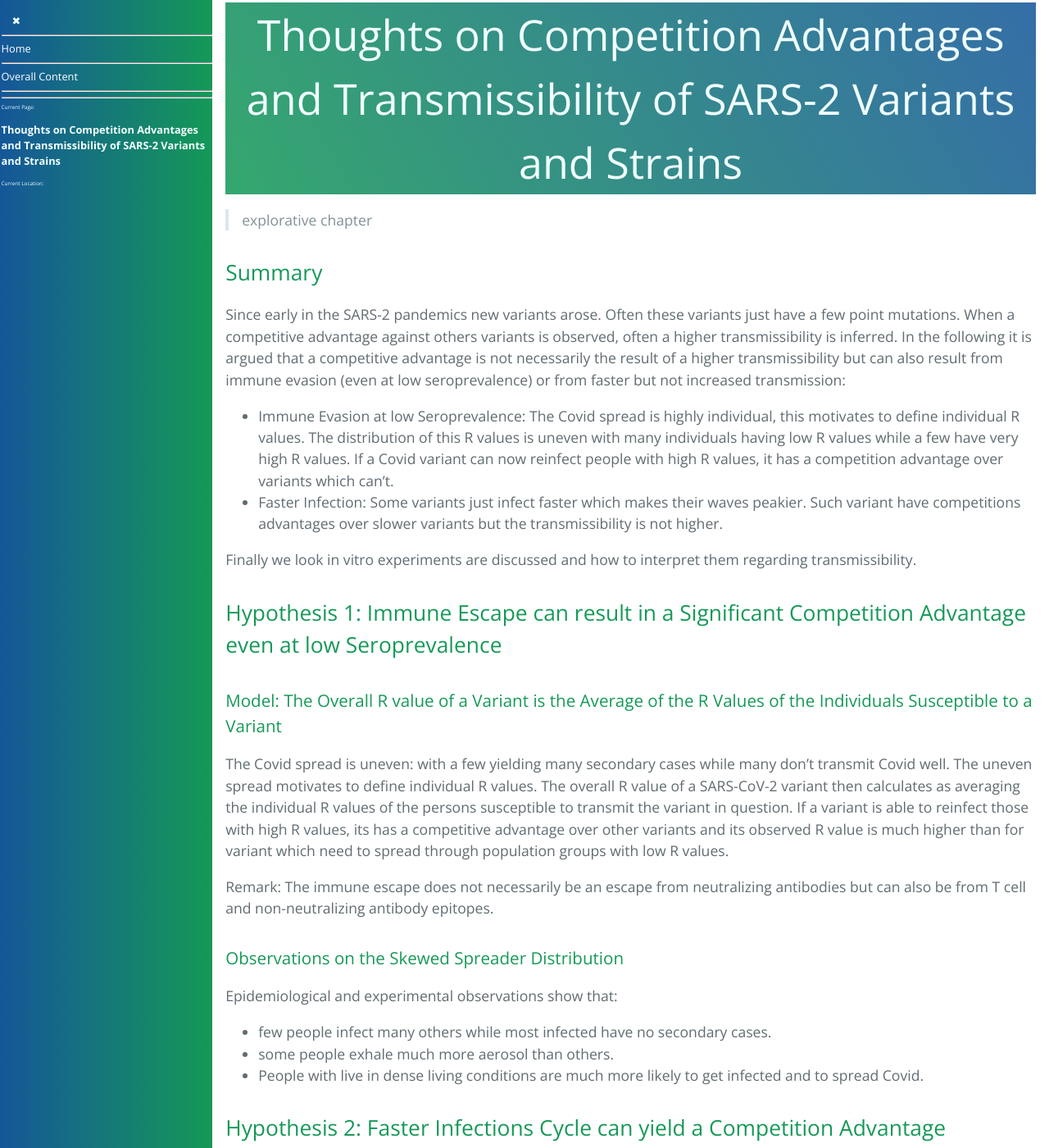
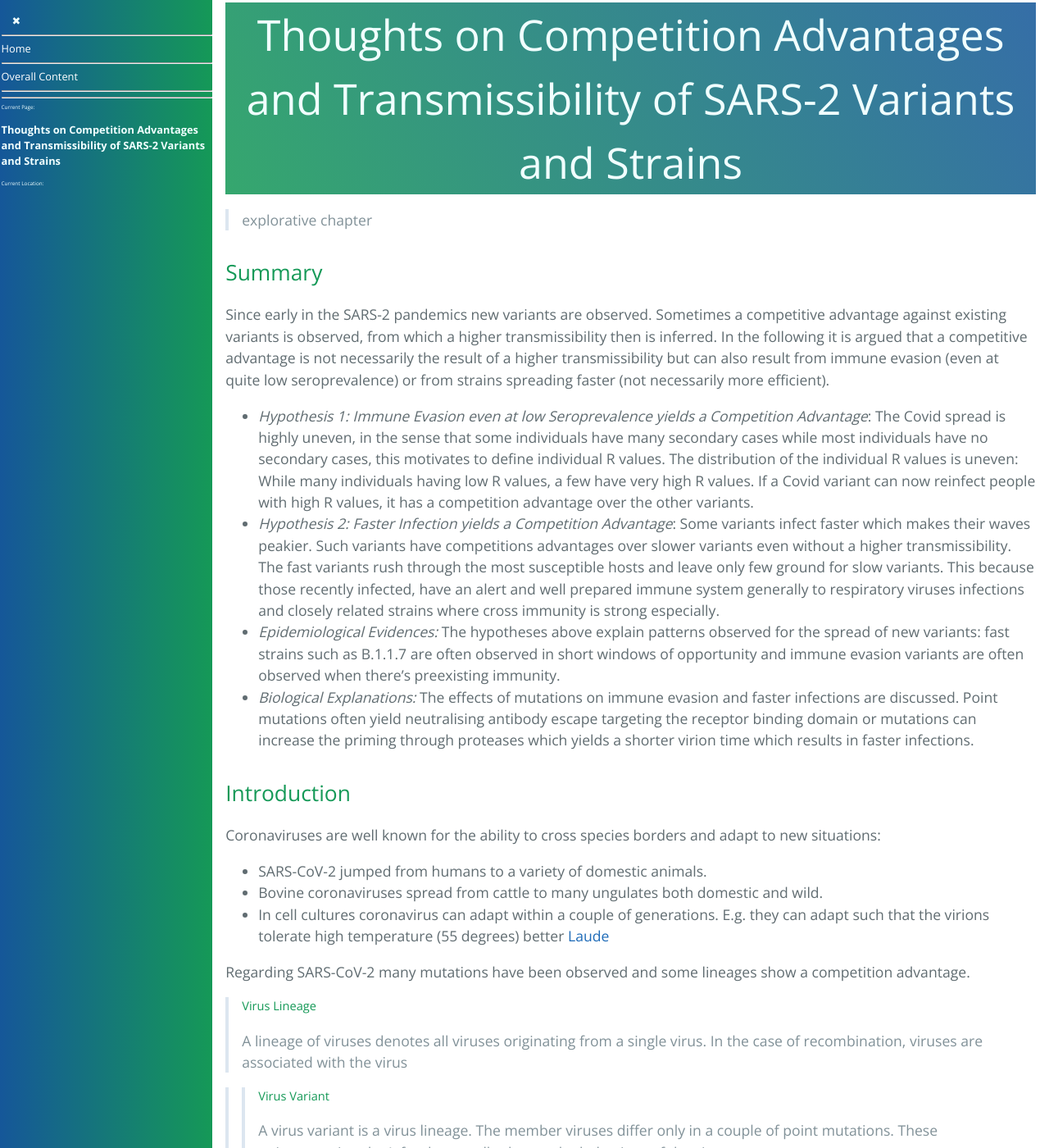
Before and after one commit to forestgrape/coronavirus, a Jekyll site: the page built from 5_epidemiological/antibody_escape_competition_advantages.md, in a window 1280 px wide and 1400 px high. Shown: the whole window at 82% size. Built offline with Jekyll 4.4.1, drawn with Linux system fonts in a browser that asks for light colours; our own code applies the rules of GitHub Pages for plain Markdown files; some of the changed text lies outside the part shown.

Commit message:
extented and clarified competition advantages

```diff
--- a/5_epidemiological/antibody_escape_competition_advantages.md
+++ b/5_epidemiological/antibody_escape_competition_advantages.md
@@ -3,68 +3,102 @@
 > explorative chapter
 
 ## Summary
-Since early in the SARS-2 pandemics new variants arose. Often these variants just have a few point mutations. When a competitive advantage against others variants is observed, often a higher transmissibility is inferred. In the following it is argued that a competitive advantage is not necessarily the result of a higher transmissibility but can also result from immune evasion (even at low seroprevalence) or from faster but not increased transmission:
-* Immune Evasion at low Seroprevalence: The Covid spread is highly individual, this motivates to define individual R values. The distribution of this R values is uneven with many individuals having low R values while a few have very high R values. If a Covid variant can now reinfect people with high R values, it has a competition advantage over variants which can't.
-* Faster Infection: Some variants just infect faster which makes their waves peakier. Such variant have competitions advantages over slower variants but the transmissibility is not higher.
+Since early in the SARS-2 pandemics new variants are observed. Sometimes a competitive advantage against existing variants is observed, from which a higher transmissibility then is inferred. In the following it is argued that a competitive advantage is not necessarily the result of a higher transmissibility but can also result from immune evasion (even at quite low seroprevalence) or from strains spreading faster (not necessarily more efficient).
+* *Hypothesis 1: Immune Evasion even at low Seroprevalence yields a Competition Advantage*: The Covid spread is highly uneven, in the sense that some individuals have many secondary cases while most individuals have no secondary cases, this motivates to define individual R values. The distribution of the individual R values is uneven: While many individuals having low R values, a few have very high R values. If a Covid variant can now reinfect people with high R values, it has a competition advantage over the other variants.
+* *Hypothesis 2: Faster Infection yields a Competition Advantage*: Some variants infect faster which makes their waves peakier. Such variants have competitions advantages over slower variants even without a higher transmissibility. The fast variants rush through the most susceptible hosts and leave only few ground for slow variants.  This because those recently infected, have an alert and well prepared immune system generally to respiratory viruses infections and closely related strains where cross immunity is strong especially.
+* *Epidemiological Evidences:* The hypotheses above explain patterns observed for the spread of new variants: fast strains such as B.1.1.7 are often observed in short windows of opportunity and immune evasion variants are often observed when there's preexisting immunity.
+* *Biological Explanations:* The effects of mutations on immune evasion and faster infections are discussed. Point mutations often yield neutralising antibody escape targeting the receptor binding domain or mutations can increase the priming through proteases which yields a shorter virion time which results in faster infections.
 
-Finally we look in vitro experiments are discussed and how to interpret them regarding transmissibility.
+## Introduction
+Coronaviruses are well known for the ability to cross species borders and adapt to new situations:
+* SARS-CoV-2 jumped from humans to a variety of domestic animals.
+* Bovine coronaviruses spread from cattle to many ungulates both domestic and wild.
+* In cell cultures coronavirus can adapt within a couple of generations. E.g. they can adapt such that the virions tolerate high temperature (55 degrees) better [Laude](../)
+
+Regarding SARS-CoV-2 many mutations have been observed and some lineages show a competition advantage.
+
+> ##### Virus Lineage
+> A lineage of viruses denotes all viruses originating from a single virus. In the case of recombination, viruses are associated with the virus
+
+>> ##### Virus Variant
+>> A virus variant is a virus lineage. The member viruses differ only in a couple of point mutations. These point mutation don't fundamentally change the behaviour of the viruses
+
+>> ##### Virus Strain
+>> A virus strain is a virus lineage which are closely related but differ in their behaviour.
+
+
+The question is now whether this variants and strains are
+
 
 ## Hypothesis 1: Immune Escape can result in a Significant Competition Advantage even at low Seroprevalence
 
 ### Model: The Overall R value of a Variant is the Average of the R Values of the Individuals Susceptible to a Variant
 The Covid spread is uneven: with a few yielding many secondary cases while many don't transmit Covid well. The uneven spread motivates to define individual R values. The overall R value of a SARS-CoV-2 variant then calculates as averaging the individual R values of the persons susceptible to transmit the variant in question. If a variant is able to reinfect those with high R values, its has a competitive advantage over other variants and its observed R value is much higher than for variant which need to spread through population groups with low R values.
 
-Remark: The immune escape does not necessarily be an escape from neutralizing antibodies but can also be from T cell and non-neutralizing antibody epitopes.
+Remark: The immune escape does not necessarily be an escape from neutralizing antibodies but can also result from other immune evasion mechanisms such as from T cell or non-neutralizing antibody epitopes.
 
-### Observations on the Skewed Spreader Distribution
+### Skewed Spreader Distribution
 Epidemiological and experimental observations show that:
-* few people infect many others while most infected have no secondary cases.
-* some people exhale much more aerosol than others.
+* Few people infect many others while most infected have no secondary cases.
+* Some people exhale much more aerosol than others.
 * People with live in dense living conditions are much more likely to get infected and to spread Covid.
 
 
+## Hypothesis 2: Faster Infections Cycle can yield a Competition Advantage
+Coronaviruses can evolve to infect faster i.e. once infected a high viral loads builds up faster  (=faster growth as a virus entity). The faster infection yields competition advantage when two strains compete for hosts to infects. The faster variant wins even if it is not more transmissible since a follow up infection is unlikely due to crossimmuuity and alertness of the respiratory tract immune system.
 
-## Hypothesis 2: Faster Infections Cycle can yield a Competition Advantage
-The competition advantage is due to peculiarities of the Covid spread:
-* Super spreading situations contribute to the spread of Covid. If in a super spreading situations a fast and a slow strain spread, the fast strain will outcompete the slow variant.
-* Avoiding crowded indoor space is important to reduce the spread. If a fast infecting and transmitting variant has an advantage in the sense it may transmit before a Covid case realizes to take the necessary precautions.
-* Even for people with a good immune system, a fast infecting variant may transmit before immune protections are in place.
+### Spread Advantages by faster Infections
+#### 1. Advantages in Direct Competition
+* Super spreading situations contribute to the spread of Covid. If in a single super spreading situation a fast and a slow strain super-spread, the fast strain will outcompete the slow variant.
+* Situations supporting high spreading are not equally distributed, in the sense they often occur clustered e.g. in times when protection measures are changed. Similar to a single super-spreading event, during short periods of high spread, the faster spreading variant will conquer more ground than a slow spreading variant.
+#### 2. Advantages in Circumventing Precaution Measures
+* Often some time is needed to acknowledge feeling unwell. A fast strain is more likely to spread ahead of precaution steps: Avoiding crowded indoor space is important to reduce the spread.
+* Contact tracing needs some time, which may work less well if the variant infects really fast.
+#### 3. Advantages in Competent Immune Systems
+Slow infecting coronaviruses such as SARS-1 and MERS take long to built up a high viral load:
+* which is mostly possible when the immune system is (temporary) reduced
+* the patients at the time of peak infectiousness are usually symptomatic and often very sick.
 
-### Advantages on Super Spreading Situations
-The spread of Covid is often driven by super spreading and situations which enable super spreading. Settings  where super spreading is possible:
-* crowded and confined settings with dry air.
-* people with are exhale a lot of infectious aerosol.
-These settings are not uniformly distributed in time. Especially in times when protection measures are changed. If now two variants super spread at the same at the same occasion, the faster spreading variant wins the competition since:
-* Between the SARS-2 variants and strains there's much cross immunity, so one variants at least partly protects against another.
-* once infected with a SARS-2 variant the immune system is alert and it is unlikely that a new variant can infect soon after (even if it manages to at least partly escape the acquired immunity induced by the other variant). This is not only true for coronavirus variants but generally for respiratory tract virus infections: Usually only one virus at the time can infect the respiratory tract and the alertness of the immune system prevents other virus infections in the coming weeks.
+All strains of SARS-2 are already faster than SARS-1 and MERS, however there are variations among the SARS-2 strains. Even for people with a good immune system, a fast infecting variant may transmit before immune protections are in place. So when a strain is able to infect fast, an increased spread through immunocompetent people is possible. Which could mean that the spread becomes more evenly distributed.
 
-### Advantages against Fast Immune Systems
-Slow infecting coronaviruses such as SARS-1 and MERS take long to built up some viral load which is mostly possible in risk patients. All strains of SARS-2 are already faster than SARS-1 and MERS, however there can be variation about the SARS-2 strains. When a variant is now able to infect really fast, the spread can happen through more people.
-* So it possible that the spread becomes more evenly distributed.
-* Fast infecting has also disadvantages since the infections within the body tend to be more local which makes it easier for the immune system to fight the infection.
+> 2. and 3. can yield effectively higher transmissibility and increase the average R value compared to previous variants. The effects of 2. can be reduced by informations campaigns. The effects of 3. by increased testing of contacts from risk groups.
 
-### Advantage in Circumventing Precaution Measures
-* Often some time is needed to acknowledge feeling unwell.
-* Contact tracing needs some time, which may work less well if the variant infects really fast.
+
+### Biological Mechanism for faster Growth
+One way coronaviruses can evolve to infect faster, is to have the spikes primed faster. Spike priming is increased by cleavage sites better optimised to existing cleavage proteases or that the cleavage sites can be cleaved by more proteases. A faster spike priming induces a shorter virion phase and a faster cell cell fusion. The shortened virion phase yields faster infection cycles and possibly a faster increase in viral load.
+
+> The final viral load is not necessarily higher since a faster spike priming usually causes an infection to be more localised which is easier for the immune system to recognise and to eliminate.
+
+> A broader spike activation can increase the tropism of coronaviruses. An increased tropism can cause different disease patterns which can be more serious.
 
 
 ## Evidence for Competition Advantages without Increased Transmissibility
-Observations for the spread of the new variants: At low prevalence new variants usually spread quickly and faster than existing variants (e.g. 20AEU1 or B 117). However once dominant, the measures that worked for the other variants are still enough to reduce the case numbers.
-* Fast strains especially in situations when the measures are lessened (either by policy or because of lessened adherence): Alpha Variant
-* Immune evasion variants often in settings with high seroprevalences.
+[in work and to be checked]
+
+### Observations against an Overall Increased Transmissibility
+Observations for the spread of the new variants: At low prevalence new variants usually spread quickly and faster than existing variants (e.g. 20AEU1 or B117 outcompeted the previous variants). However once a certain level is reached and/or the measures are tightened, the spread of the new variants stabilises or reduces.
 
 ### Evidence for Competition Advantages due to Immune Escape
-#### Observed for other Coronaviruses
-For other coronaviruses, both for the endemic human coronaviruses (HKU1, NL63, OC43 and E229) and coronaviruses of domestic animals (e.g. bovine coronaviruses) it is observed that new strains replace old strains. But the new strains which outcompeted the old strains usually don't yield increased waves or otherwise show higher transmissibility. Usually the new strains replace the old strains by escaping the previously acquired immune protection [citations on the way].
-
+#### Observations for SARS-CoV-2
+Variants with increased immune escape are observed in regions with high seroprevalences e.g. P1 in tropical Brazil. There this variants quickly replace existing variants.
+#### Observations for other Coronaviruses
+Both for the human endemic human coronaviruses (HKU1, NL63, OC43 and E229) and coronaviruses of domestic animals (e.g. bovine coronaviruses) it is observed that new strains replace old strains. But the new strains which outcompeted the old strains usually don't yield increased waves or otherwise show higher transmissibility. New waves areoo caused by a single strain [citations on the way] and the new strains at least partly escapes the previously acquired immune protection [to confirm and cite]
 #### Observed for other Respiratory Viruses
+Influenza strains vary each season.
 
 ### Evidence for Competition Advantages due to Faster Infections Cycles
 #### Observed Spread of the Alpha Strain
+Fast strains have been observed in situations when the measures are lessened (either by policy or because of lessened adherence): Alpha Variant in England, Ireland
 
 
-### Evidence
-The alpha strain (B1.1.7) which likely has a faster infection cycle due to th
+## Biological Explanations
 
+### Why usually only One Variant Succeeds
+Most respiratory tract virus infections yield cross immunity since the  immune system is alert to viruses: Usually only one virus at the time can infect the respiratory tract and the alertness of the immune system prevents other virus infections in the coming weeks (this is only true for virus infections and not bacteria or fungal infections since they require different immune responses. It is also not true if the immune system is out of shape).
+=> Only the first infecting variant is successful at infecting regardless whether a new SARS-2 variant manages to escape the acquired immunity, it most likely will fail to infect due to alertness.
 
-but not overall Transmission Advantages of New Variants
+### How Mutations directly effect Immune Evasion
+Non synonymous mutations by definition alter the protein sequence. An altered protein sequence within antibody or T cell epitops can weaken or break the bindings and which weakens or break the associated immune response.
+
+### How Mutations increase the Infection Speed
+The spike proteins of coronaviruses usually need to be [primed] in one or several steps until the spikes under go the conformation change to induce membrane fusion.
```
